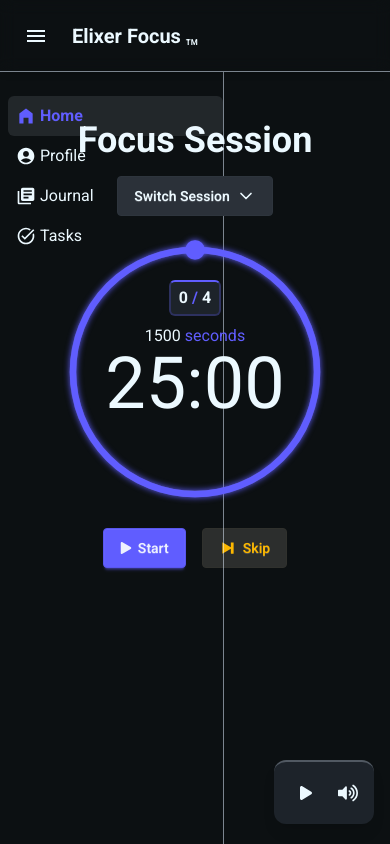
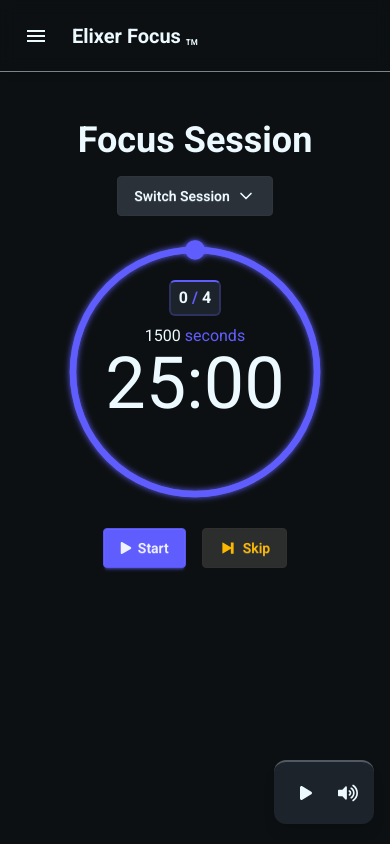
Before and after one commit to elixer-prince/elixer-focus, a React (Vite) app in the folder react-frontend/: page / in a window 390 px wide. Built offline with nearby package versions, Linux system fonts and the light colour scheme.

Commit message:
style(sidebar): only show the sidebar on md screens and up

```diff
--- a/react-frontend/src/components/Navigation/Sidebar/Index.tsx
+++ b/react-frontend/src/components/Navigation/Sidebar/Index.tsx
@@ -10,7 +10,7 @@ const Sidebar = () => {
     return (
         <nav
             className={
-                "border-base-content/50 fixed top-(--navbar-height) bottom-0 flex w-(--sidebar-width) flex-col border-r select-none"
+                "border-base-content/50 fixed top-(--navbar-height) bottom-0 hidden w-(--sidebar-width) flex-col border-r select-none md:flex"
             }
         >
             <ul className={"overflow-y-scroll pt-6 pl-2"}>
```
